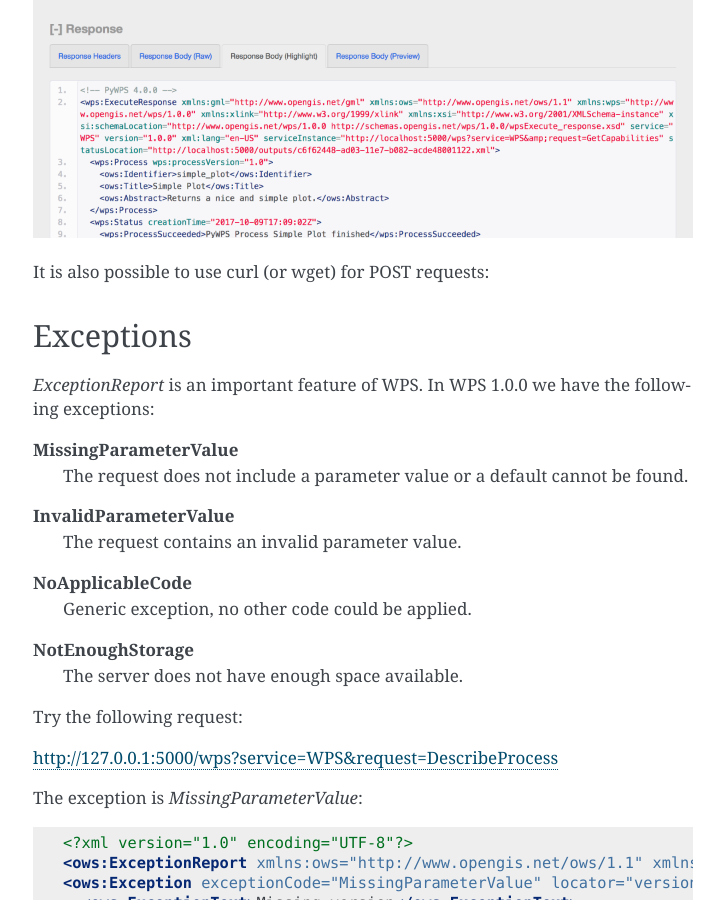
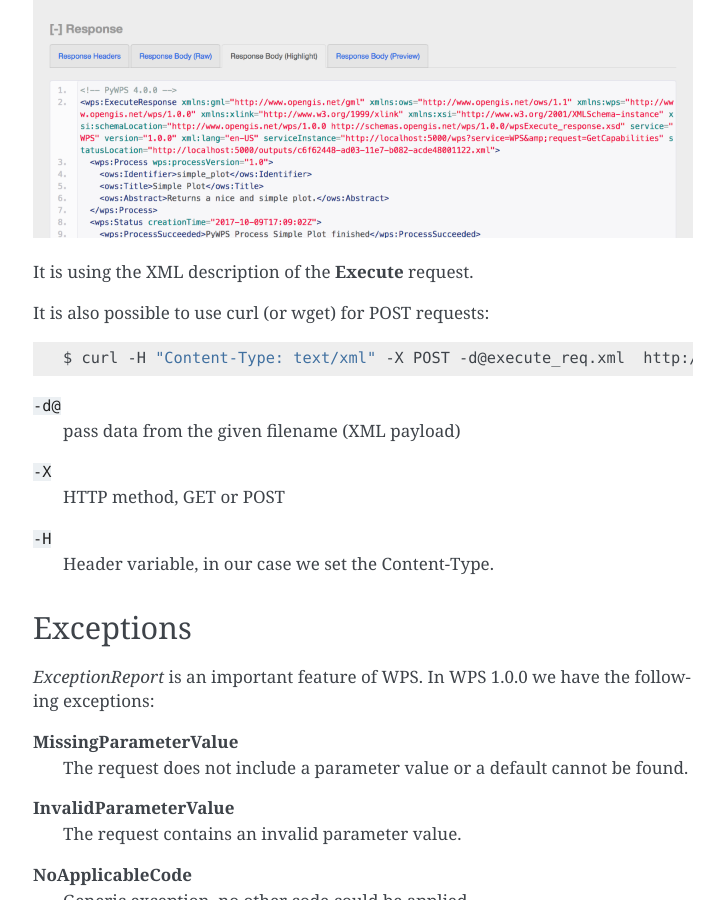
Before and after one commit to bird-house/birdhouse-workshop, a Sphinx documentation site: the page built from docs/source/pywps/testing.rst, in a window 1280 px wide and 900 px high, scrolled down 2350 px. Shown: the whole window, without its empty margins (387-1111 px from the left). Built offline with Sphinx 7.4.7, drawn with Linux system fonts in a browser that asks for light colours.

Commit message:
update pywps testing

```diff
--- a/docs/source/pywps/testing.rst
+++ b/docs/source/pywps/testing.rst
@@ -80,8 +80,22 @@ Here is an example with an **Execute** request using HTTP method **POST**:
 
 .. image:: ../_static/rest-client-post.png
 
+It is using the XML description of the **Execute** request.
+
 It is also possible to use curl (or wget) for POST requests:
 
+.. code-block:: bash
+
+  $ curl -H "Content-Type: text/xml" -X POST -d@execute_req.xml  http://localhost:5000/wps
+
+``-d@``
+  pass data from the given filename (XML payload)
+
+``-X``
+  HTTP method, GET or POST
+
+``-H``
+  Header variable, in our case we set the Content-Type.
 
 
 Exceptions
```
